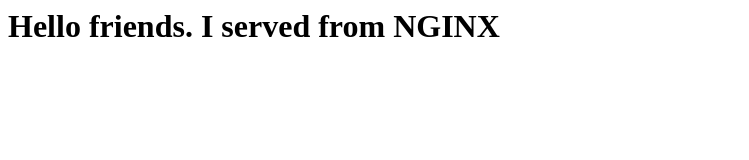
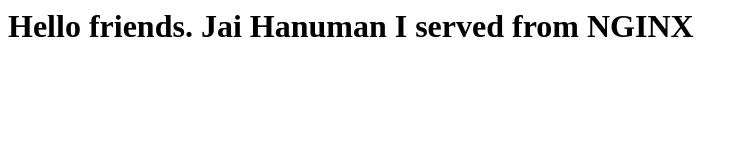
Before and after one commit to Hemanth0467/nginx, a plain HTML site: page index.html in a window 1280 px wide. Shown: the whole page, without its empty margins (0-749 px from the left). Drawn offline with Linux system fonts and the light colour scheme.

Commit message:
Update index.html

```diff
--- a/index.html
+++ b/index.html
@@ -1,5 +1,5 @@
 <html>
   <body>
-    <h1>Hello friends. I served from NGINX</h1>
+    <h1>Hello friends. Jai Hanuman I served from NGINX</h1>
   </body>
 </html>
```
